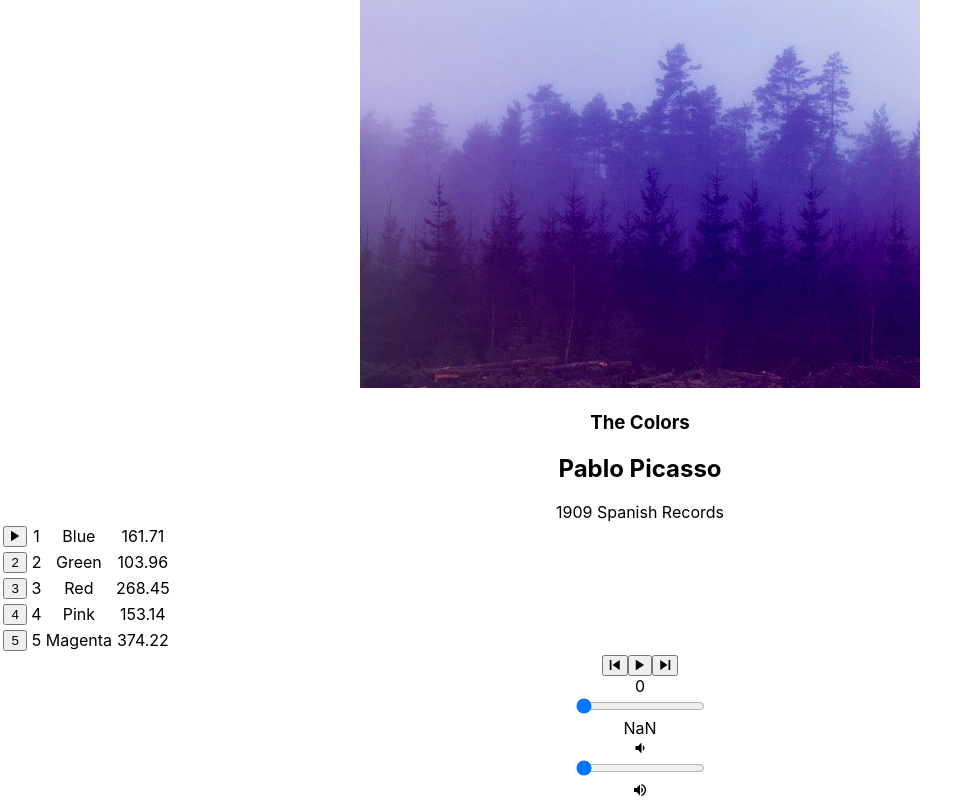
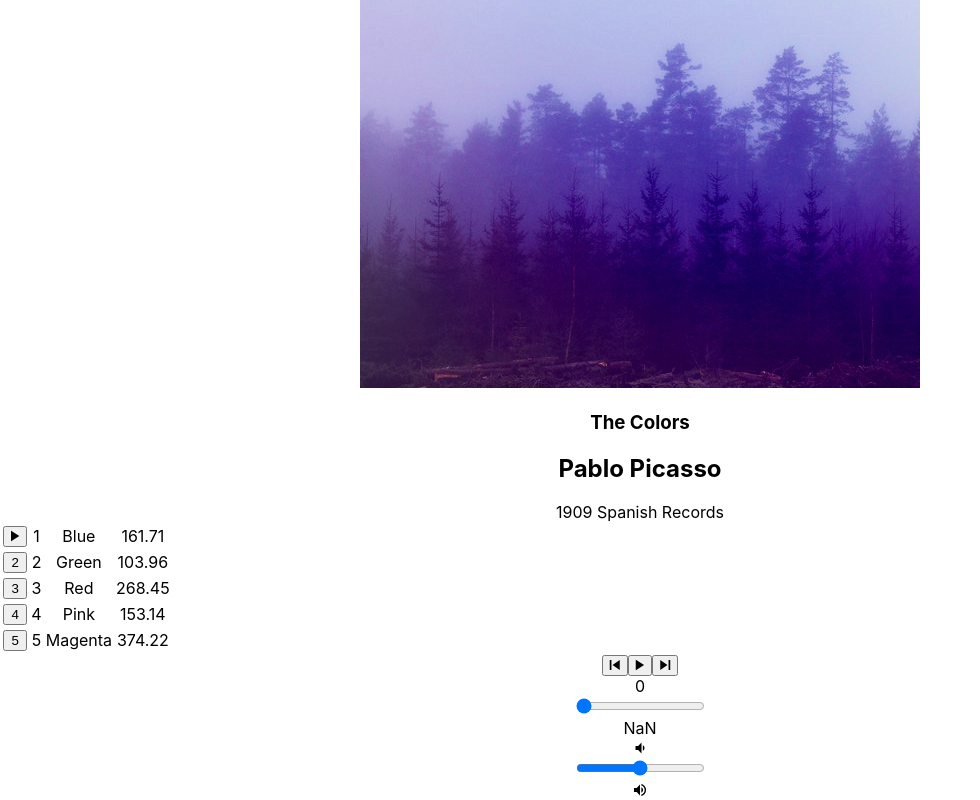
Before and after one commit to haparic/bloc-jams-react, a React (Create React App) app: page /album/the-colors in a window 1280 px wide. Shown: the part 274-1074 px from the top of the page, without its empty margins (0-980 px from the left). Built offline with nearby package versions, Linux system fonts and the light colour scheme.

Commit message:
Update PlayerBar.js

```diff
--- a/src/components/PlayerBar.js
+++ b/src/components/PlayerBar.js
@@ -33,13 +33,13 @@ class PlayerBar extends Component {
          </section>
          <section id="volume-control">
            <div className="icon ion-md-volume-low"></div>
-           <div className="current-volume">{this.props.currentVolume}</div>
+           <div className="current-volume">{this.props.volume}</div>
            <input
-           type="range"
-           className="volume-bar"
-           value={(this.props.currentVolume || 0)}
+           input type="range"
+           className="seek-bar"
+           value={this.props.volume}
+           min="0"
            max="1"
-           min="0"
            step="0.01"
            onChange={this.props.handleVolumeChange}
            />
```
